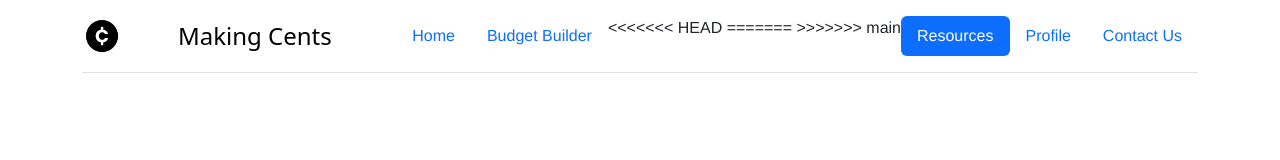
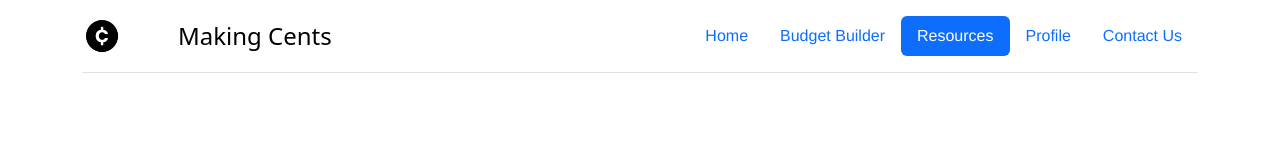
Before and after one commit to miicrs/cfa-primary-keys, a website: page HTML/credit-card.html in a window 1280 px wide. Shown: the top 160 px of the page. Drawn offline with nearby package versions, Linux system fonts and the light colour scheme.

```diff
--- a/HTML/credit-card.html
+++ b/HTML/credit-card.html
@@ -39,11 +39,8 @@
                  <li class="nav-item">
                     <a href="calc.html" class="nav-link">Budget Builder</a>
                  </li>
-<<<<<<< HEAD
 
-=======
 
->>>>>>> main
                  <li class="nav-item">
                     <a href="/HTML/resources.html" class="nav-link active">Resources</a>
                  </li>
```
Also changed, not shown: HTML/credit-report.html (+0 -6 lines), HTML/student-loans.html (+0 -3 lines).
